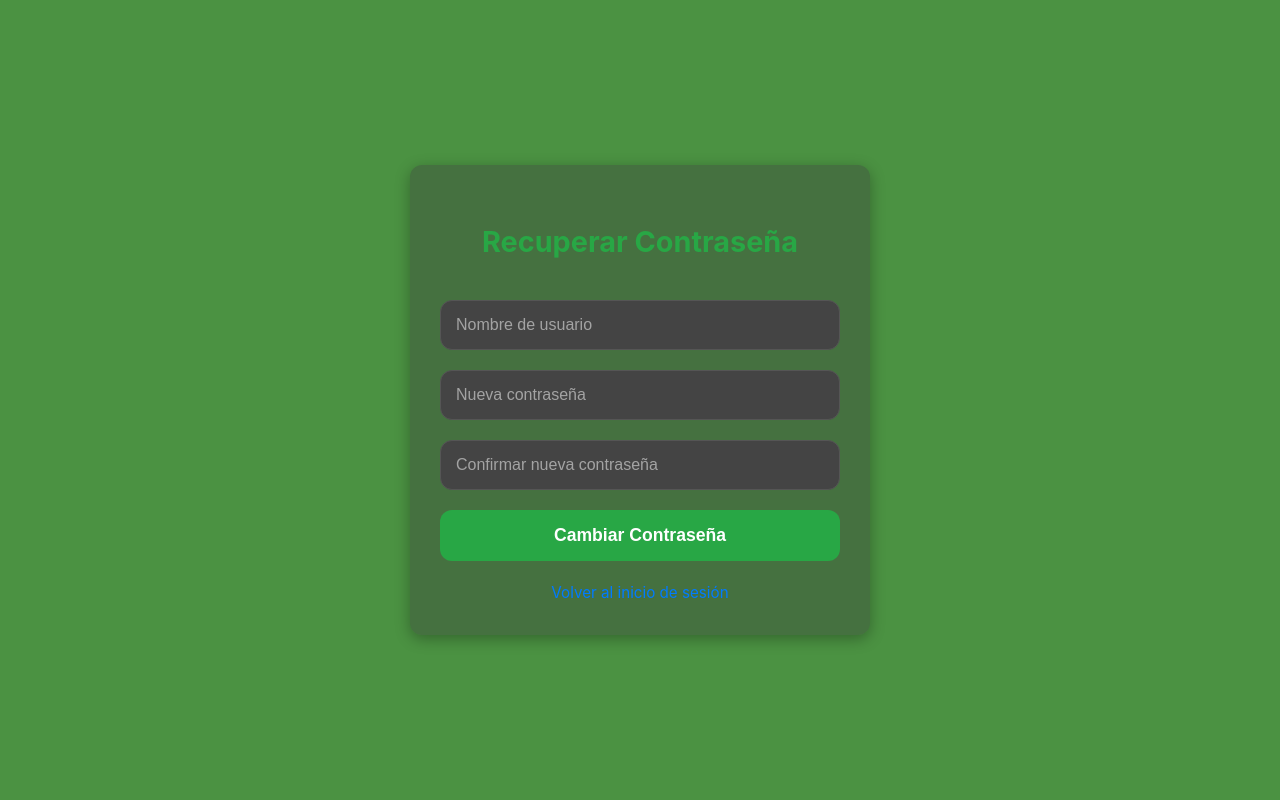
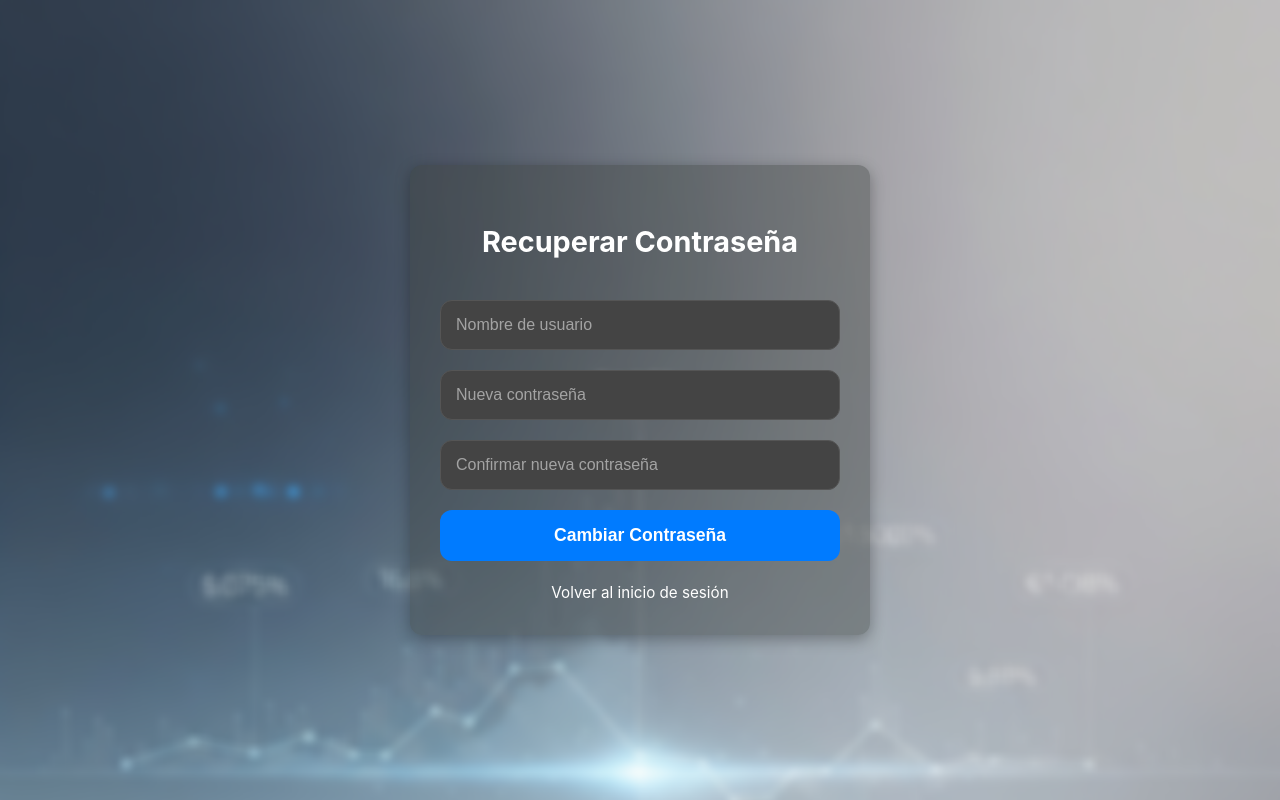
Before and after one commit to EnigmaCesar/MovDin, a plain HTML site: page recuperar_contrasena.html in a window 1280 px wide. Drawn offline with Linux system fonts and the light colour scheme.

Commit message:
Cambio de colores y algunos añadidos

```diff
--- a/recuperar_contrasena.html
+++ b/recuperar_contrasena.html
@@ -22,7 +22,7 @@
     body {
       font-family: -apple-system, BlinkMacSystemFont, "Segoe UI", Roboto, Helvetica, Arial, sans-serif, "Apple Color Emoji", "Segoe UI Emoji", "Segoe UI Symbol";
       /*background-color: var(--bg-color);*/
-      background-image: url(fondo.jpeg);
+      background-image: url(fonfo.png);
       background-size: cover;
       background-repeat: no-repeat; padding: 20px;
       color: var(--text-color);
@@ -46,7 +46,7 @@
       text-align: center;
     }
     h2 {
-      color: var(--success-color);
+      color: #ffffff;
       margin-bottom: 25px;
       font-size: 1.8em;
     }
@@ -81,7 +81,7 @@
       padding: 15px;
       border: none;
       border-radius: var(--border-radius);
-      background-color: var(--success-color);
+      background-color: #007bff;
       color: var(--text-color);
       font-size: 1.1em;
       font-weight: bold;
@@ -89,10 +89,7 @@
       margin-top: 10px;
       transition: background-color 0.3s, transform 0.2s;
     }
-    button:hover {
-      background-color: #218838;
-      transform: translateY(-2px);
-    }
+
     .mensaje {
       margin-top: 20px;
       font-weight: bold;
@@ -106,7 +103,7 @@
     a {
       text-shadow: none;
       text-decoration: none;
-      color: var(--primary-color);
+      color: #ffffff;
       display: block;
       margin-top: 10px;
     }
```
Also changed, not shown: crear_usuario.html (+6 -6 lines), login.html (+1 -1 lines).
